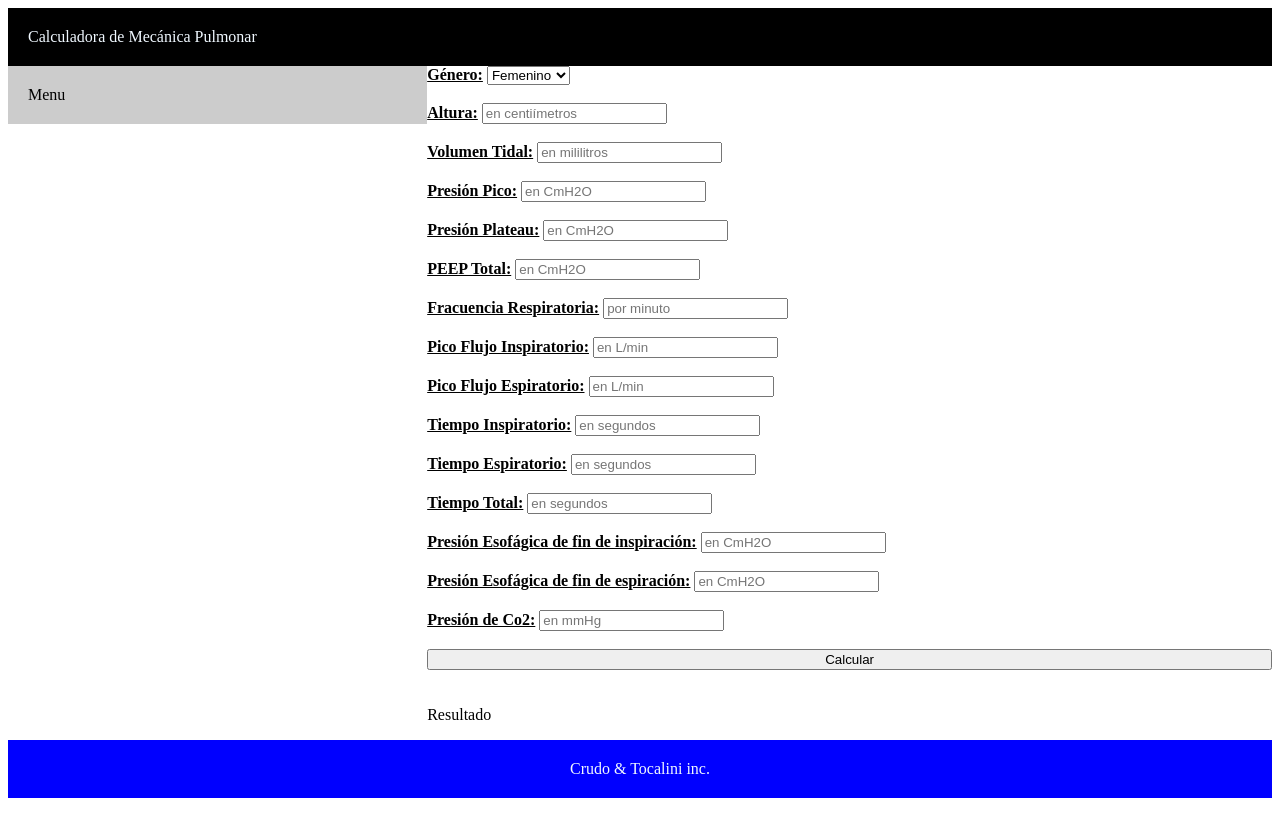
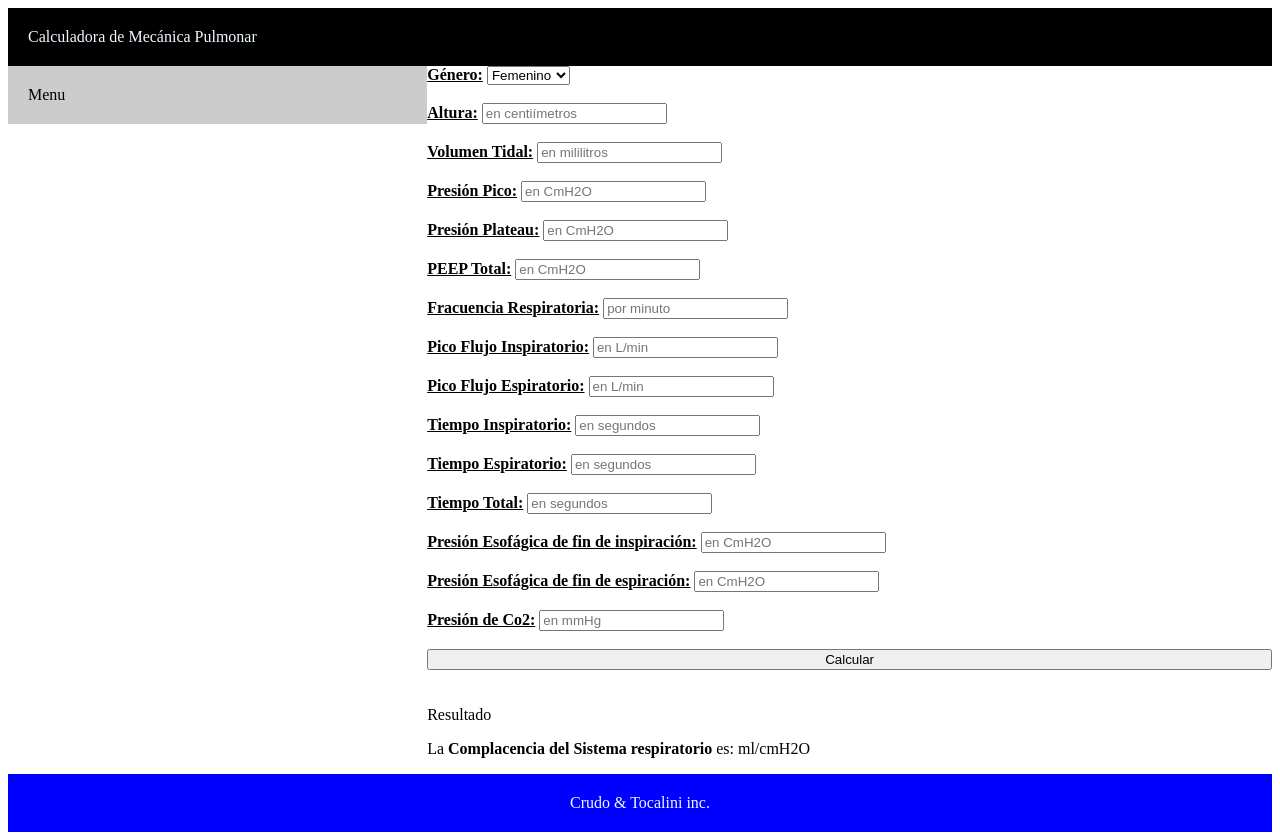
Before and after one commit to pablotocalini/proyecto-calculadora-mecanica-pulmonar-web, a plain HTML site: page src/index.html in a window 1280 px wide. Before the commit the page ends 806 px from the top, so only its background shows below. Drawn offline with Linux system fonts and the light colour scheme.

Commit message:
working code

```diff
--- a/src/index.html
+++ b/src/index.html
@@ -37,6 +37,7 @@
             <div>
                 <label>Resultado</label>
                 <p id="resultado"></p>
+                <p>La <b>Complacencia del Sistema respiratorio</b> es: <span id="resultComplianceRespiratoriSystem"></span> ml/cmH2O</p>
             </div>
         </section>
     </div>
```
